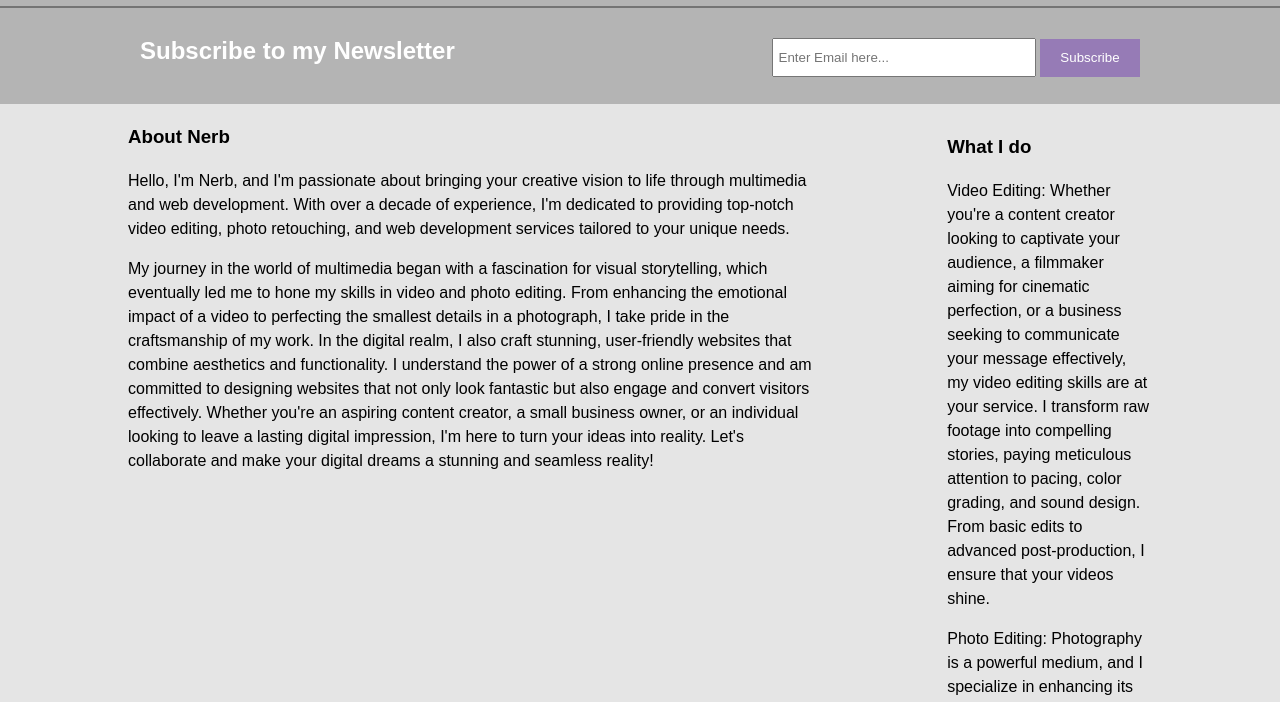
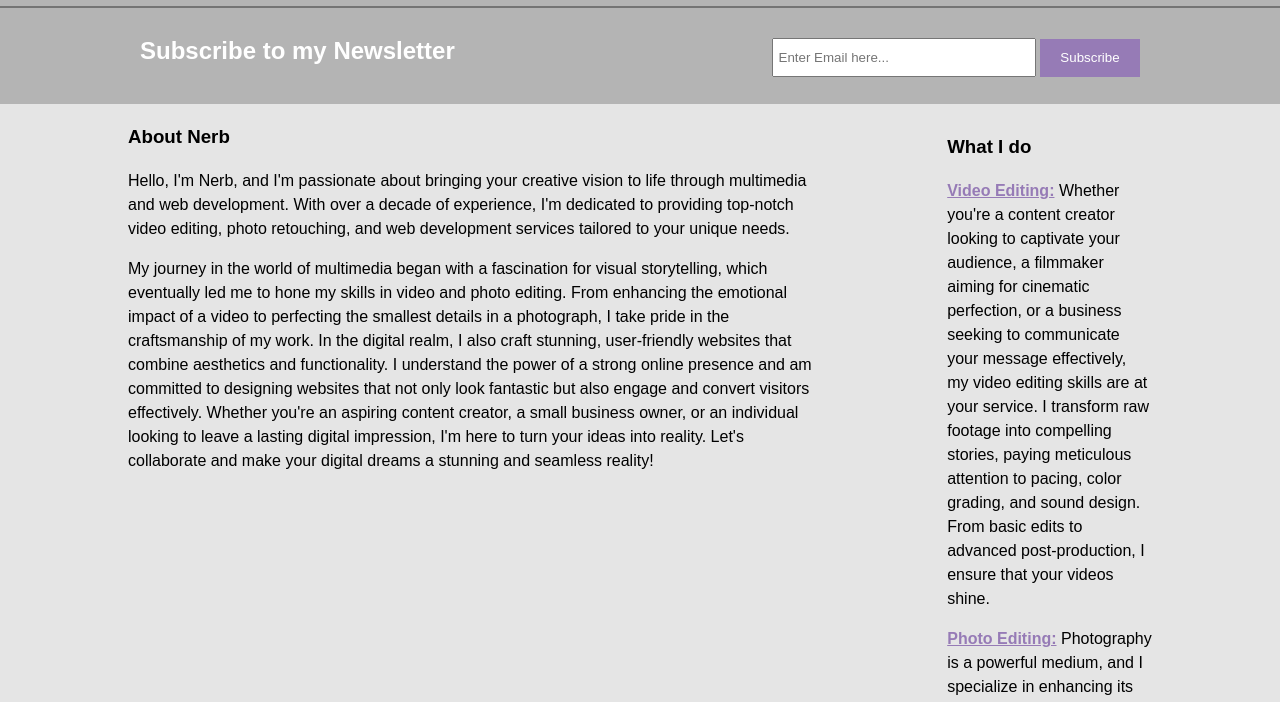
Before and after one commit to nerbism/Nerbism, a plain HTML site: page about.html in a window 1280 px wide. Shown: the part 94-796 px from the top of the page. Drawn offline with Linux system fonts and the light colour scheme.

Commit message:
About siebar text dec

```diff
--- a/css/style.css
+++ b/css/style.css
@@ -159,7 +159,7 @@ aside#sidebar {
     margin-top: 10px;
 }
 
-/*                          Main Area(About)                             */
+/*                          Main Area                             */
 article#main-col {
     float: left;
     width: 67%;
@@ -176,6 +176,12 @@ ul#services li {
 aside .quote input, aside .quote textarea {
     width: 90%;
     padding: 5px;
+}
+
+aside#sidebar .highlight {
+    color: #967bb6;
+    font-weight: bolder;
+    text-decoration: underline;
 }
 
 
```
